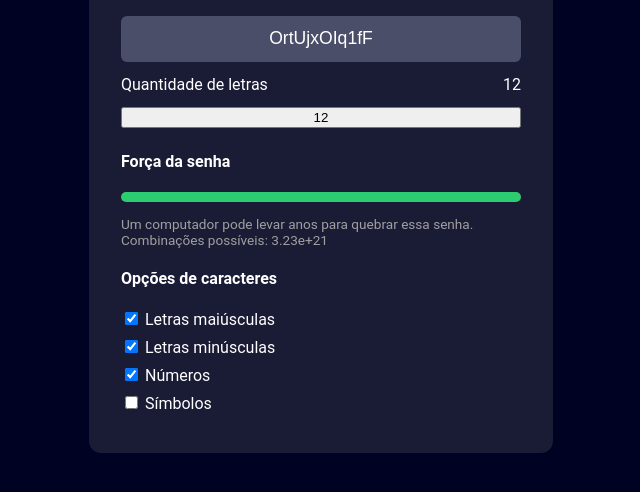
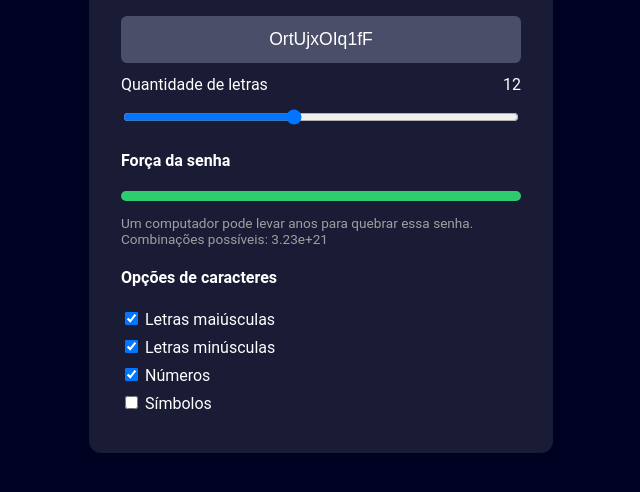
Before and after one commit to Albertoniian/Gerador-de-senhas, a plain HTML site: page index.html in a window 1280 px wide. Shown: the part 226-718 px from the top of the page, without its empty margins (319-959 px from the left). Drawn offline with Linux system fonts and the light colour scheme.

Commit message:
Update index.html

```diff
--- a/index.html
+++ b/index.html
@@ -17,7 +17,7 @@
                 <span class="parametro-coluna-texto">Quantidade de letras</span>
                 <span class="parametro-coluna-valor" id="tamanho-val">12</span>
             </div>
-            <input type="button" id="slider" min="6" max="20" value="12">
+            <input type="range" id="slider" min="6" max="20" value="12">
         </div>
 
         <div class="parametro">
```
